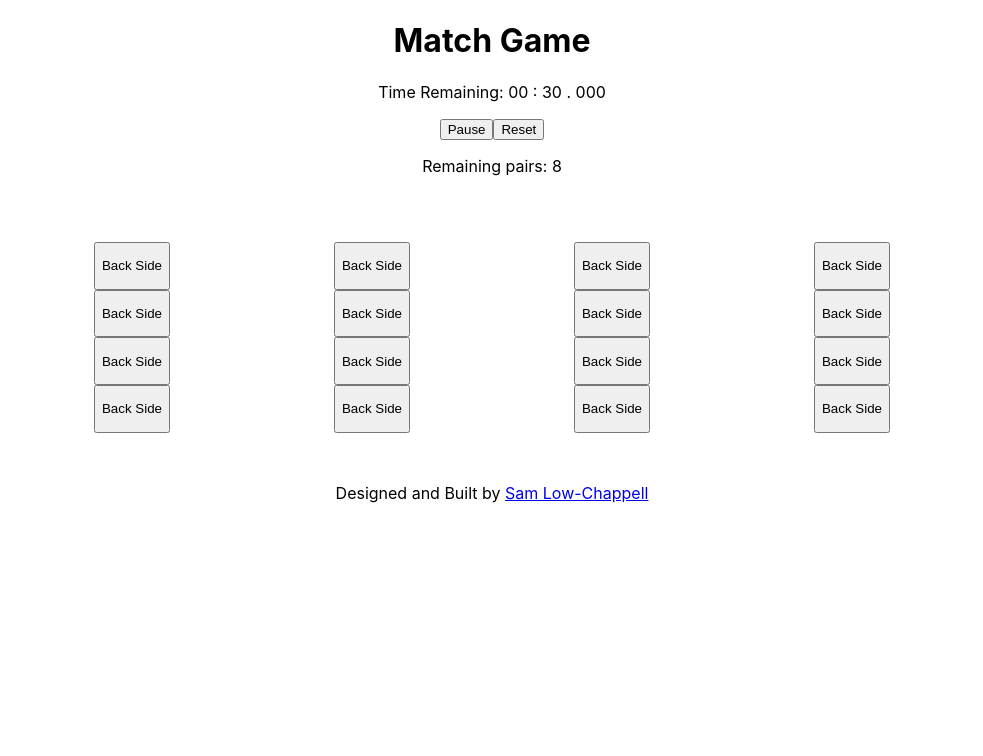
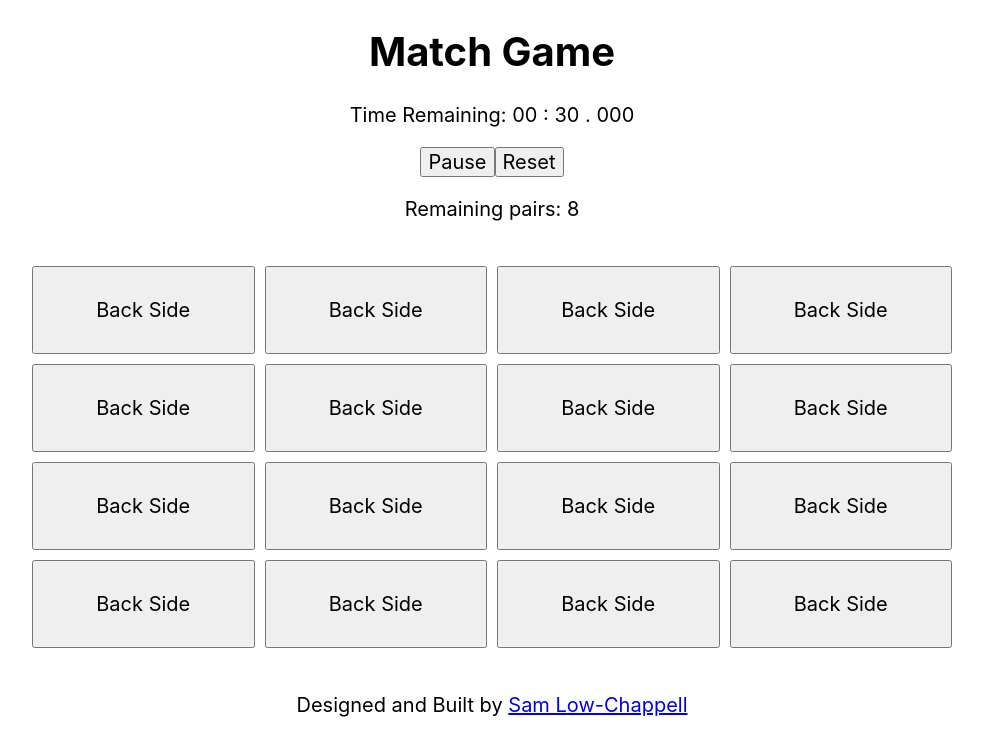
Before and after one commit to sjlowchappell/match-game, a React (Create React App) app: page / in a window 1280 px wide. Shown: the top 756 px of the page, without its empty margins (148-1131 px from the left). Built offline with nearby package versions, Linux system fonts and the light colour scheme.

Commit message:
updated styling

```diff
--- a/src/App.css
+++ b/src/App.css
@@ -1,38 +1,190 @@
-.App {
-  text-align: center;
+article,
+aside,
+details,
+figcaption,
+figure,
+footer,
+header,
+hgroup,
+nav,
+section,
+summary {
+	display: block;
+}
+audio,
+canvas,
+video {
+	display: inline-block;
+}
+audio:not([controls]) {
+	display: none;
+	height: 0;
+}
+[hidden] {
+	display: none;
+}
+html {
+	font-family: sans-serif;
+	-webkit-text-size-adjust: 100%;
+	-ms-text-size-adjust: 100%;
+}
+a:focus {
+	outline: thin dotted;
+}
+a:active,
+a:hover {
+	outline: 0;
+}
+h1 {
+	font-size: 2em;
+}
+abbr[title] {
+	border-bottom: 1px dotted;
+}
+b,
+strong {
+	font-weight: 700;
+}
+dfn {
+	font-style: italic;
+}
+mark {
+	background: #ff0;
+	color: #000;
+}
+code,
+kbd,
+pre,
+samp {
+	font-family: monospace, serif;
+	font-size: 1em;
+}
+pre {
+	white-space: pre-wrap;
+	word-wrap: break-word;
+}
+q {
+	quotes: \201c \201d \2018 \2019;
+}
+small {
+	font-size: 80%;
+}
+sub,
+sup {
+	font-size: 75%;
+	line-height: 0;
+	position: relative;
+	vertical-align: baseline;
+}
+sup {
+	top: -0.5em;
+}
+sub {
+	bottom: -0.25em;
+}
+img {
+	border: 0;
+}
+svg:not(:root) {
+	overflow: hidden;
+}
+fieldset {
+	border: 1px solid silver;
+	margin: 0 2px;
+	padding: 0.35em 0.625em 0.75em;
+}
+button,
+input,
+select,
+textarea {
+	font-family: inherit;
+	font-size: 100%;
+	margin: 0;
+}
+button,
+input {
+	line-height: normal;
+}
+button,html input[type=button],/* 1 */input[type=reset],input[type=submit] {
+	-webkit-appearance: button;
+	cursor: pointer;
+}
+button[disabled],
+input[disabled] {
+	cursor: default;
+}
+input[type='checkbox'],
+input[type='radio'] {
+	box-sizing: border-box;
+	padding: 0;
+}
+input[type='search'] {
+	-webkit-appearance: textfield;
+	-moz-box-sizing: content-box;
+	-webkit-box-sizing: content-box;
+	box-sizing: content-box;
+}
+input[type='search']::-webkit-search-cancel-button,
+input[type='search']::-webkit-search-decoration {
+	-webkit-appearance: none;
+}
+textarea {
+	overflow: auto;
+	vertical-align: top;
+}
+table {
+	border-collapse: collapse;
+	border-spacing: 0;
+}
+body,
+figure {
+	margin: 0;
+}
+legend,
+button::-moz-focus-inner,
+input::-moz-focus-inner {
+	border: 0;
+	padding: 0;
 }
 
-.App-logo {
-  height: 40vmin;
-  pointer-events: none;
+.clearfix:after {
+	visibility: hidden;
+	display: block;
+	font-size: 0;
+	content: '';
+	clear: both;
+	height: 0;
 }
 
-@media (prefers-reduced-motion: no-preference) {
-  .App-logo {
-    animation: App-logo-spin infinite 20s linear;
-  }
+* {
+	-moz-box-sizing: border-box;
+	-webkit-box-sizing: border-box;
+	box-sizing: border-box;
 }
 
-.App-header {
-  background-color: #282c34;
-  min-height: 100vh;
-  display: flex;
-  flex-direction: column;
-  align-items: center;
-  justify-content: center;
-  font-size: calc(10px + 2vmin);
-  color: white;
+.visuallyHidden:not(:focus):not(:active) {
+	position: absolute;
+	width: 1px;
+	height: 1px;
+	margin: -1px;
+	border: 0;
+	padding: 0;
+	white-space: nowrap;
+	clip-path: inset(100%);
+	clip: rect(00 0 0);
+	overflow: hidden;
 }
 
-.App-link {
-  color: #61dafb;
+html {
+	font-size: 62.5%;
+	text-align: center;
 }
 
-@keyframes App-logo-spin {
-  from {
-    transform: rotate(0deg);
-  }
-  to {
-    transform: rotate(360deg);
-  }
+h1 {
+	font-size: 4rem;
 }
+
+p,
+button {
+	font-size: 2rem;
+}
--- a/src/components/card.tsx
+++ b/src/components/card.tsx
@@ -1,6 +1,15 @@
 import React, { FC } from 'react';
 import { connect } from 'react-redux';
 import { flipCard, compareCard } from '../redux/actions';
+import styled from 'styled-components';
+
+const Container = styled.div``;
+
+const Button = styled.button`
+	width: calc(100% - 10px);
+	padding: 30px 15px;
+	margin: 5px;
+`;
 
 interface CardProps {
 	image: string;
@@ -24,18 +33,18 @@
 		}
 	};
 	return (
-		<div>
+		<Container>
 			{/* If a card has been matched already and locked is true, just show the card */}
 			{card.locked ? (
 				<p>{card.compareVal}</p>
 			) : (
 				// If the card has not been matched, render a button that can be clicked to flip the card
-				<button onClick={() => handleClick()}>
+				<Button onClick={() => handleClick()}>
 					{/* Conditionally render the image based upon state */}
-					{card.hidden ? <p>Back Side</p> : <p>{card.compareVal}</p>}
-				</button>
+					{card.hidden ? 'Back Side' : card.compareVal}
+				</Button>
 			)}
-		</div>
+		</Container>
 	);
 };
 
--- a/src/components/cardGallery.tsx
+++ b/src/components/cardGallery.tsx
@@ -4,7 +4,7 @@
 import styled from 'styled-components';
 
 const Container = styled.div`
-	padding: 50px 0px;
+	padding: 20px 0px;
 	display: flex;
 	flex-wrap: wrap;
 	> * {
--- a/src/components/layout.tsx
+++ b/src/components/layout.tsx
@@ -15,7 +15,9 @@
 			</header>
 			<main>{children}</main>
 			<footer>
-				Designed and Built by <a href="https://samlow-chappell.com">Sam Low-Chappell</a>
+				<p>
+					Designed and Built by <a href="https://samlow-chappell.com">Sam Low-Chappell</a>
+				</p>
 			</footer>
 		</Wrapper>
 	);
```
